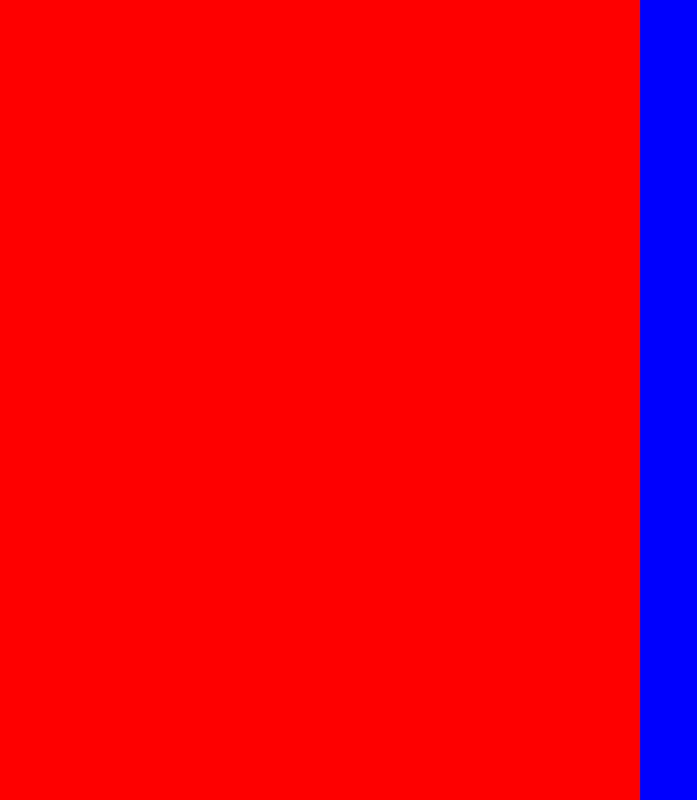
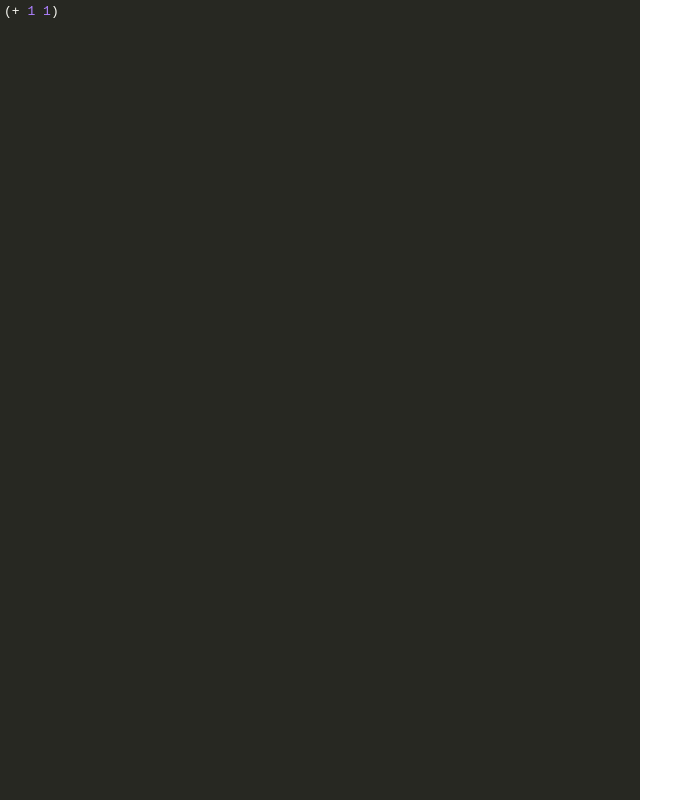
Before and after one commit to joeltg/6.945, a website built with webpack: page web/index.html in a window 1280 px wide. Shown: the whole page, without its empty margins (0-697 px from the left). Built offline with nearby package versions, Linux system fonts and the light colour scheme.

Commit message:
codemirror works

```diff
--- a/src/index.js
+++ b/src/index.js
@@ -1 +1,15 @@
-console.log('hello world')
+import './main.css'
+
+import CodeMirror from 'codemirror'
+import 'codemirror/lib/codemirror.css'
+import 'codemirror/mode/scheme/scheme'
+import 'codemirror/theme/monokai.css'
+import './theme.css'
+
+// import 'codemirror/codemirror.css'
+
+CodeMirror(document.querySelector('.codemirror-container'), {
+  value: "(+ 1 1)\n",
+  mode:  "scheme",
+  theme: 'monokai'
+})
--- a/web/main.css
+++ b/src/main.css
@@ -9,11 +9,12 @@ html, body {
 }
 
 .codemirror-container {
-	background-color: red;
+	background-color: #ddd;
 	flex: 1;
+	height: 100%;
 }
 
 .display {
-	background-color: blue;
+	background-color: #fff;
 	flex: 1;
 }
--- /dev/null
+++ b/src/theme.css
@@ -0,0 +1,3 @@
+.CodeMirror {
+	height: 100%;
+}
--- a/web/index.html
+++ b/web/index.html
@@ -2,7 +2,6 @@
 <html>
 <head>
 	<title>Joel and Guillermo's awesome 6.945 Final Project</title>
-	<link rel="stylesheet" type="text/css" href="main.css">
 </head>
 <body>
 
--- a/webpack.config.dev.js
+++ b/webpack.config.dev.js
@@ -21,6 +21,9 @@ module.exports = {
       test: /\.js$/,
       loaders: ['babel'],
       include: [path.join(__dirname, 'src')]
+    }, {
+      test: /\.css$/,
+      loader: "style-loader!css-loader!postcss-loader?parser=postcss-scss",
     }]
   },
   node: {
```
Also changed, not shown: package.json (+9 -3 lines).
